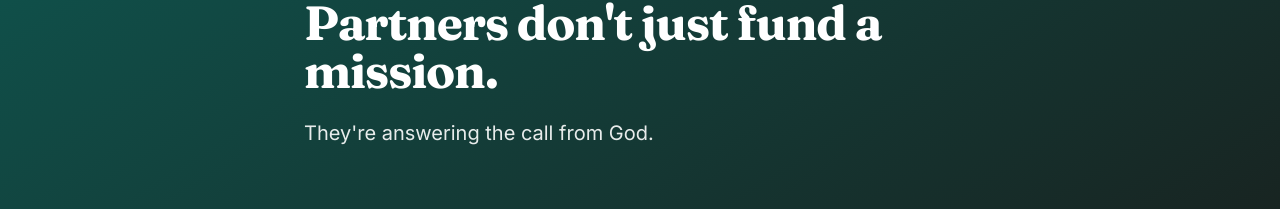
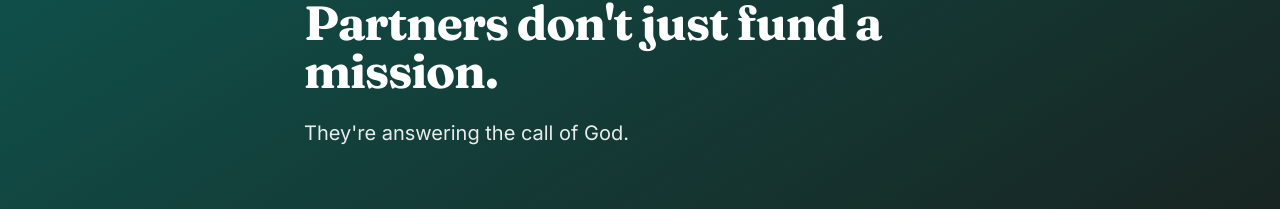
Before and after one commit to whoisjimilitan/restoration-community, a Next.js app in the folder apps/web/: page /partnership in a window 1280 px wide. Shown: the part 347-556 px from the top of the page. Built offline with nearby package versions, Linux system fonts and the light colour scheme.

Commit message:
refactor: change 'call from God' to 'call of God'
More precise theology - it's God's call, not a call sent from God

```diff
--- a/apps/web/src/app/partnership/page.tsx
+++ b/apps/web/src/app/partnership/page.tsx
@@ -44,7 +44,7 @@ export default function PartnershipPage() {
 
           <div className={`transform transition-all duration-700 ${isLoaded ? 'opacity-100 translate-y-0' : 'opacity-0 translate-y-4'}`} style={{ transitionDelay: '360ms' }}>
             <p className="text-lg md:text-xl text-white/90 leading-relaxed font-light">
-              They're answering the call from God.
+              They're answering the call of God.
             </p>
           </div>
         </div>
```
